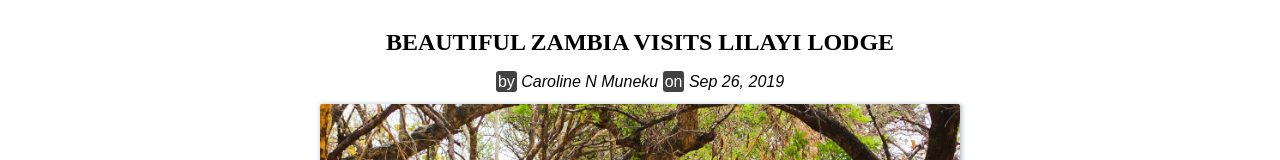
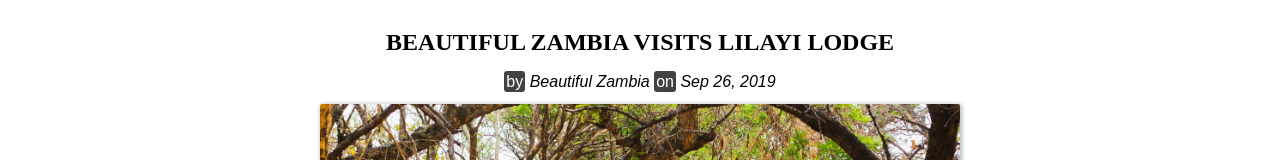
Before and after one commit to Xavier9981/beautiful-zambia, an Eleventy site: page src/pages/blog/2022-01-11-beautiful-zambia-visits-lilayi-lodge.md in a window 1280 px wide. Shown: the part 455-615 px from the top of the page. Built offline with nearby package versions, Linux system fonts and the light colour scheme; Eleventy itself is replaced by a stand-in of ours; files that its build step writes are made by us from their sources.

Commit message:
Update Blog “2022-01-11-beautiful-zambia-visits-lilayi-lodge”

```diff
--- a/src/pages/blog/2022-01-11-beautiful-zambia-visits-lilayi-lodge.md
+++ b/src/pages/blog/2022-01-11-beautiful-zambia-visits-lilayi-lodge.md
@@ -5,7 +5,7 @@ description: Beautiful Zambia took time to visit Lilayi Lodge to gain first hand
   miles from Lusaka and say a 35 minute drive from Manda Hill shopping complex.
   The lodge is set in a private game reserve which home to a unique elephant
   orphanage which we believe is one of only three in the world.
-author: Caroline N Muneku
+author: "Beautiful Zambia "
 date: 2019-09-26T13:25:23.726Z
 tags:
   - post
```
